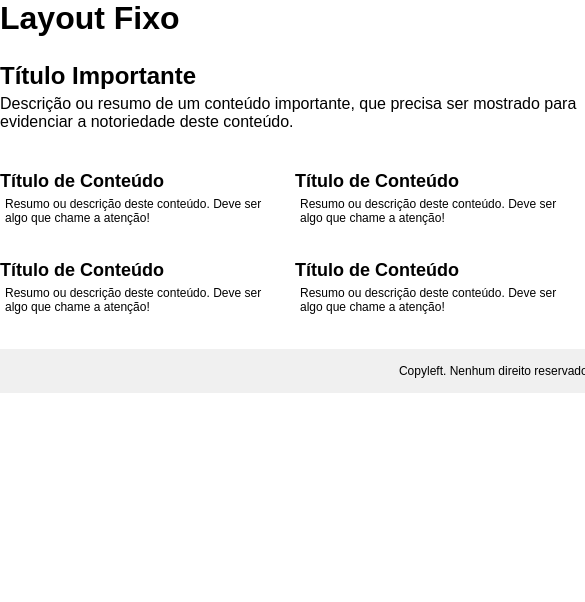
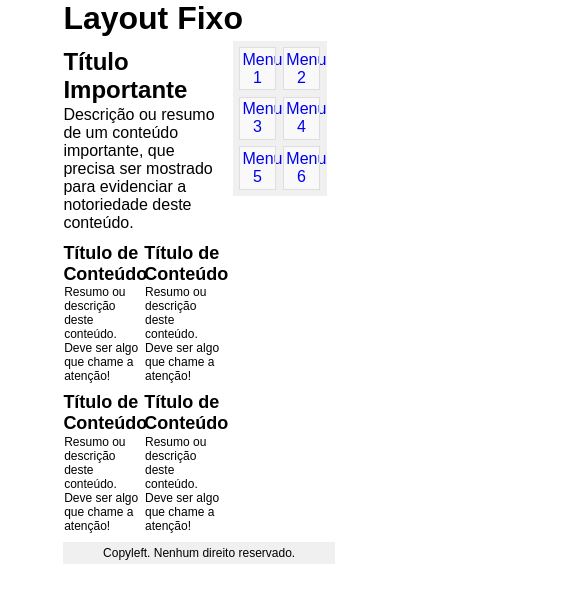
Before and after one commit to besopmac/responsive-zengarden, a website: page index.html in a window 390 px wide. Shown: the top 602 px of the page, 585 px wide, since content can reach past the window. Drawn offline with Linux system fonts and the light colour scheme.

Commit message:
Convert the static layout to responsive and closes #2

```diff
--- a/style.css
+++ b/style.css
@@ -7,42 +7,45 @@ html {
 }
 .container {
   margin: 0 auto;
-  width: 960px;
+  width: 67.5%; /* +/- 960px */
 }
 h1 {
-  font-size: 32px;
+  font-size: 2em; /* (alvo) 32px / (contexto) 16px = (resultado) 2em */
 }
-.brief {
-  margin: 5px 0;
+.content {
+  margin: 1.5625% 0; /* (15px / 960px) * 100% */
 }
 .content-main {
   float: left;
-  width: 593px;
+  width: 61.7708%; /* ((content-main) 593px / (container) 960px) * 100% */
 }
 .hero {
-  margin: 25px 0;
+  margin: 4.215% 0; /* (25px / 593px) * 100% */
+}
+.brief {
+  margin: 1% 0; /* (5px / 593px) * 100% = ~1% */
 }
 
 .last-contents {
-  font-size: 12px;
+  font-size: .75em; /* 12px / 16px */
 }
 .last-content-call {
   float: left;
-  margin: 15px 15px 15px 0;
-  width: 280px;
+  margin: 2.5295% 2.5295% 2.5295% 0; /* (15px / 593px) * 100% */
+  width: 47.2175%; /* (280px / 593px) * 100% */
 }
 .last-content-call .secondary-title {
   margin-bottom: 0;
 }
 .last-content-call .brief {
-  margin: 5px;
+  margin: 1%;
 }
 
 .content-sidebar {
   background-color: #f0f0f0;
   float: right;
-  padding: 10px;
-  width: 322px;
+  padding: 1.0416%; /* (10px / 960px) * 100% */
+  width: 33.5416%; /* (322px / 960px) * 100% */
 }
 .main-nav ul {
   list-style-type: none;
@@ -50,14 +53,14 @@ h1 {
 .main-nav li {
   background-color: #f9f9f9;
   float: left;
-  margin: 15px;
+  margin: 4.6583%; /* (15px / (container-sidebar) 322px) * 100%  */
   outline: 1px solid #dedede;
   text-align: center;
-  width: 130px;
+  width: 40.3726%; /* (130px / 322px) * 100% */
 }
 .main-nav a {
   display: block;
-  padding: 10px;
+  padding: 7.6923%; /* (10px / (main-nav li) 130px) * 100 */
   text-decoration: none;
 }
 
@@ -65,9 +68,9 @@ h1 {
   background-color: #f0f0f0;
   clear: both;
   float: left;
-  font-size: 12px;
-  margin: 15px 0;
-  padding: 15px;
+  font-size: .75em; /* 12px / 16px */
+  margin: 1.5625% 0; /* (15px / 960px) * 100% */
+  padding: 1.5625%; /* (15px / 960px) * 100% */
   text-align: center;
   width: 100%;
 }
```
